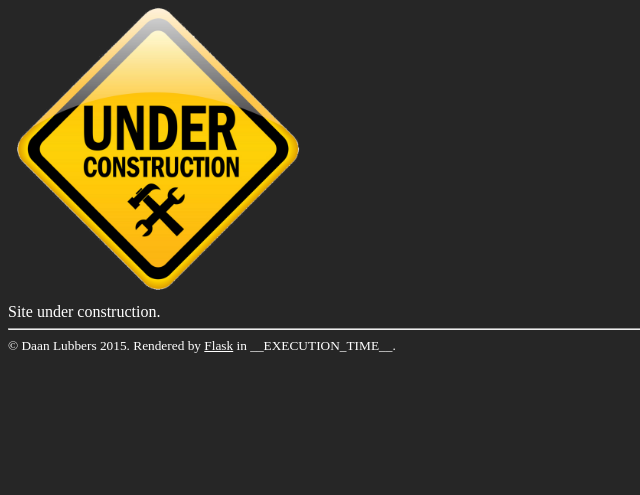
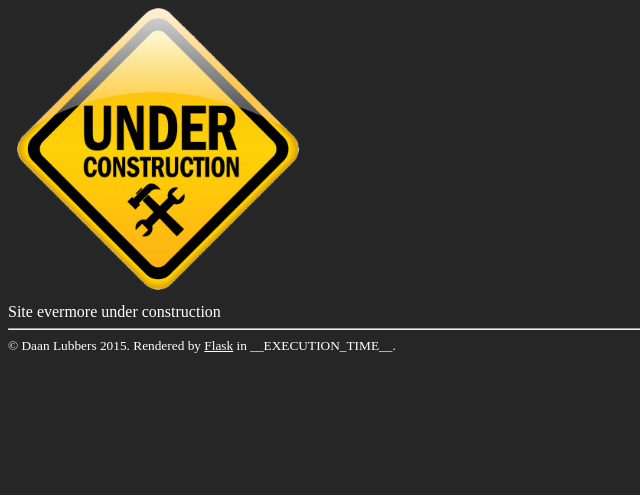
Before and after one commit to Daan4/website, a Python web app: template app/templates/index.html in a window 1280 px wide. Shown: the part 58-553 px from the top of the page, without its empty margins (0-640 px from the left). Run offline with Jinja, Linux system fonts and the light colour scheme; the template is opened without the code that fills it, so the values that code supplies are empty.

Commit message:
Update content

```diff
--- a/app/templates/index.html
+++ b/app/templates/index.html
@@ -1,5 +1,5 @@
 {% extends "base.html" %}
 {% block content %}
     <img src="{{ url_for('static', filename='under_construction.png') }}" height=300px><br>
-    Site under construction.
+    Site evermore under construction
 {% endblock %}
```
